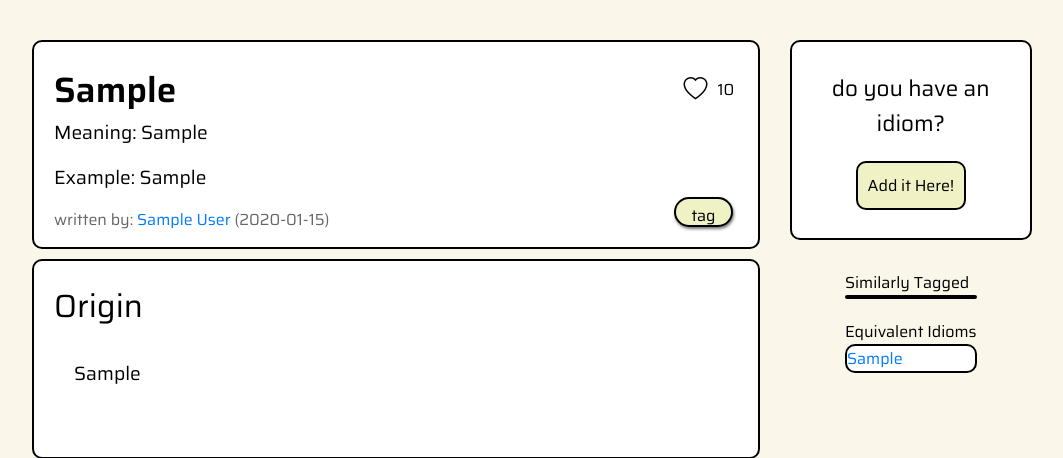
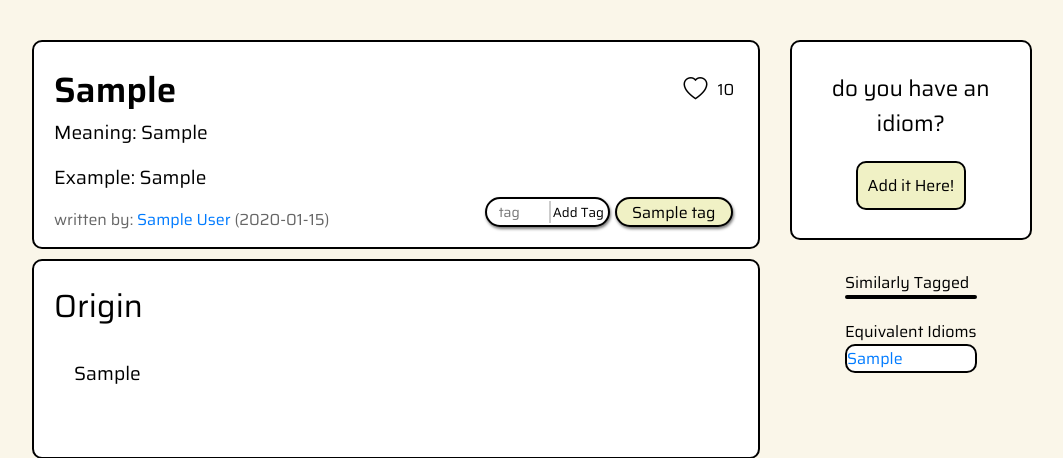
Before and after one commit to ahmadlatif1/idiomastery, a Django app: page /1 in a window 1280 px wide. Shown: the part 115-573 px from the top of the page, without its empty margins (108-1171 px from the left). Run offline with Django 5.2, Linux system fonts and the light colour scheme; tables that the repository leaves empty hold one stand-in row (values such as "Sample post"); some web fonts are replaced.

Commit message:
add tags

```diff
--- /dev/null
+++ b/idiomastery/app/static/js/add_tag.js
@@ -0,0 +1,50 @@
+function addtag(idiomId) {
+    const tag = document.getElementById('search-bar').value;
+    const id = document.getElementById('idiom-id').value; // Assuming you have a hidden input with the idiom ID
+    fetch(`/add_tag/${tag}/${id}/`, { // Ensure your URL pattern in urls.py matches this
+        method: 'POST',
+        headers: {
+            'Content-Type': 'application/json',
+            'X-CSRFToken': getCookie('csrftoken'),
+        },
+    })
+    .then(response => {
+        if (!response.ok) {
+            throw new Error(`HTTP error! Status: ${response.status}`);
+        }
+        return response.json();
+    })
+    .then(data => {
+        console.log('Tag added:', data);
+        // Update the tag list on the page (example)
+        const tagList = document.getElementById('tag-list');
+        const newTagElement = document.createElement('div');
+        newTagElement.classList.add('tag');
+        newTagElement.textContent = data.tag;
+        tagList.appendChild(newTagElement);
+
+        // Clear the search bar
+        document.getElementById('search-bar').value = '';
+    })
+    .catch(error => {
+        console.error('Error adding tag:', error);
+        alert('Failed to add tag.'); // Basic error feedback
+    });
+}
+
+// Helper function to get CSRF token from cookies
+function getCookie(name) {
+    let cookieValue = null;
+    if (document.cookie && document.cookie !== '') {
+        const cookies = document.cookie.split(';');
+        for (let i = 0; i < cookies.length; i++) {
+            const cookie = cookies[i].trim();
+            // Does this cookie string begin with the name we want?
+            if (cookie.substring(0, name.length + 1) === (name + '=')) {
+                cookieValue = decodeURIComponent(cookie.substring(name.length + 1));
+                break;
+            }
+        }
+    }
+    return cookieValue;
+}
--- a/idiomastery/app/static/js/like_idiom.js
+++ b/idiomastery/app/static/js/like_idiom.js
@@ -29,6 +29,11 @@ function likeIdiom(idiomId) {
     });
 }
 
+
+
+
+
+
 // Helper function to get CSRF token from cookies (required for Django POST requests)
 function getCookie(name) {
     let cookieValue = null;
--- /dev/null
+++ b/idiomastery/app/static/js/search_tags.js
@@ -0,0 +1,26 @@
+document.addEventListener('DOMContentLoaded', function() {
+    const searchBar = document.getElementById('search-bar');
+    const tagOptions = document.getElementById('tag-options');
+
+    searchBar.addEventListener('input', function() {
+        const search = this.value;
+
+        // Fetch suggestions from Django backend
+        fetch(`/search_tags/${search}/`)  // Replace with your actual API endpoint
+            .then(response => response.json())
+            .then(data => {
+                // Clear existing options
+                tagOptions.innerHTML = '';
+                console.log('tags',data['tags'])
+                tags=data['tags']
+                for (let i = 0; i < tags.length; i++) {
+                    console.log("item",tags[i]); // Debugging line to check the item value
+                    let option = document.createElement('option');
+                    option.value =tags[i];  // Adjust 'data[item].name' based on your data structure
+                    tagOptions.appendChild(option);
+                    console.log("children",tagOptions.children); // Debugging line to check the option value
+                }
+            })
+            .catch(error => console.error('Error fetching tags:', error)); // Added error handling
+    });
+});
--- a/idiomastery/app/static/style.css
+++ b/idiomastery/app/static/style.css
@@ -191,7 +191,7 @@ footer{
 	border: 2px solid black;
 	border-radius: 15px;
 	height: 30px;
-	padding: 4px 15px;
+	padding: 1px 15px;
 	text-align: center;
 	cursor: pointer;
 	box-shadow: 1px 2px 3px #777;
@@ -202,10 +202,46 @@ footer{
 
 .taglist {
 	display: flex;
-	flex-flow: row wrap;
+	flex-flow: row-reverse wrap;
+	gap: 10px 5px;
+	align-items: flex-end;
+
 
 }
 
+
+.tagsearch{
+	display: flex;
+	flex-flow: row;
+	height: 30px;
+	justify-content: flex-end;
+	width: fit-content !important;
+	border-radius: 15px;
+	flex-shrink: 1;
+	box-shadow: 1px 2px 3px #777;
+	padding: 2px;
+
+
+	.tagsearchinput{
+		background-color: white;
+
+		border:none;
+		border-top-left-radius: 10px;
+		border-bottom-left-radius: 10px;
+		width: 60px;
+	}
+	button{
+		border:none;
+		border-top-right-radius: 10px;
+		border-bottom-right-radius: 10px;
+		border-left: 2px solid #ccc;
+
+		background-color: white;
+		padding: 0 2px;
+		cursor: pointer;
+
+	}
+}
 .populartags {
 	width: 100%;
 	text-align: center;
--- a/idiomastery/app/templates/details.html
+++ b/idiomastery/app/templates/details.html
@@ -7,6 +7,8 @@
     <link href="https://cdn.jsdelivr.net/npm/bootstrap-icons@1.10.5/font/bootstrap-icons.css" rel="stylesheet">
     <title>Idiomastery</title>
     {% load static %}
+    <script src="{% static 'js/add_tag.js' %}"></script>
+    <script src="{% static 'js/search_tags.js' %}"></script>
     <script src="https://code.jquery.com/jquery-3.6.0.min.js"></script>
     <script src="{% static 'js/like_idiom.js' %}"></script>
     <link rel="stylesheet" href="{% static 'style.css' %}">
@@ -75,10 +77,31 @@
                 </div>
                 <div class="idiomcardbottom">
                     <span class="authorsubtitle">written by: <a class="nodecoration keepblue" href="/profile/{{idiom.user.id}}">{{idiom.user.firstname}} {{idiom.user.lastname}} </a> ({{idiom.created_at|date:'Y-m-d'}})</span>
-                    <div class="taglist">
-                        <div class="tag">tag</div>
-                        {% comment %} add first 2-3 tags {% endcomment %}
+
+                    <div class="tagcontainer">
+
+                        <div id="tag-list" class="taglist">
+
+                            {% for tag in idiom.tags.all %}
+                            <div class="tag">{{ tag.name }}</div>
+                            {% endfor %}
+                            <div class="tagsearch card">
+                                <input type="hidden" value="{{ idiom.id }}" id="idiom-id">
+                                <input class="tagsearchinput" type="text" id="search-bar" placeholder="tag" list="tag-options">
+                                <datalist id="tag-options">
+                                    <!-- Options will be dynamically added here by JavaScript -->
+                                </datalist>
+                                <button onclick="addtag({{ .idiom.id }})">Add Tag</button>
+                            </div>
+                        </div>
+
+
+
+
                     </div>
+
+
+
                 </div>
 
             </div>
--- a/idiomastery/app/urls.py
+++ b/idiomastery/app/urls.py
@@ -19,9 +19,9 @@ urlpatterns = [
     path('search/',views.search, name='search'),
     path("<int:id>/addtranslation",views.addtranslation),
     path('like_idiom/<int:id>/', views.like_idiom, name='like_idiom'),
-    # path('unlike_idiom/<int:id>/', views.unlike_idiom, name='unlike_idiom'),
 
-
+    path('add_tag/<str:tag>/<int:id>/',views.add_tag,name="add_tag"),
+    path("search_tags/<str:search>/", views.search_tags, name="search_tags"),
     path('<int:id>/edit/',views.edit),
     path('<int:id>/delete/',views.delete),
 
--- a/idiomastery/app/views.py
+++ b/idiomastery/app/views.py
@@ -47,12 +47,14 @@ def serve_details(request,id):
 
     user='none'
     liked_idiom=False
+    idiom=Idiom.objects.get(id=id)
     if 'userid' in request.session:
         user=User.objects.get(id=request.session['userid'])
         liked_idiom = LikedIdioms.objects.filter(user=user, idiom=idiom).exists()
 
 
     idiom=Idiom.objects.get(id=id)
+    tags=idiom.tags.all()
 
     translations='none'
     if idiom.translations.all():
@@ -63,6 +65,7 @@ def serve_details(request,id):
         'user':user,
         'idiom':idiom,
         'translations':translations,
+        'tags': tags,
 
         'liked': liked_idiom,
         'related':Idiom.objects.filter(related=idiom.related)
@@ -214,7 +217,24 @@ def addtranslation(request,id):
     return redirect(f"/{id}")
 
 
-# a like function that increases the score of an idiom, iit should be called by ajax
+
+def add_tag(request,tag,id):
+    print("add tag",tag)
+
+    if Tag.objects.filter(name=tag).exists():
+        print("tag exists")
+    else:
+        print("tag does not exist")
+        Tag.objects.create(name=tag)
+
+    idiom=Idiom.objects.get(id=id)
+    pagetag=Tag.objects.get(name=tag)
+    print(pagetag)
+
+    idiom.tags.add(pagetag)
+    return JsonResponse({'message': 'Tag added successfully', 'tag': tag}, status=200)
+
+
 
 def like_idiom(request, id):
 
@@ -240,3 +260,18 @@ def like_idiom(request, id):
 
 
     return JsonResponse({'message': 'Idiom liked successfully', 'score': idiom.score, 'liked': liked}, status=200)
+
+
+def search_tags(request,search):
+
+    print("search tags",request,search)
+
+    if request.method == "GET":
+        tags = Tag.objects.filter(name__icontains=search)
+        taglist=[]
+        for tag in tags:
+            taglist.append(tag.name)
+
+        print("taglist",taglist)
+        return JsonResponse({'tags': taglist}, status=200)
+    return JsonResponse({'error': 'Invalid request method'}, status=400)
```
Lines whose indentation alone changed are shown as unchanged.
